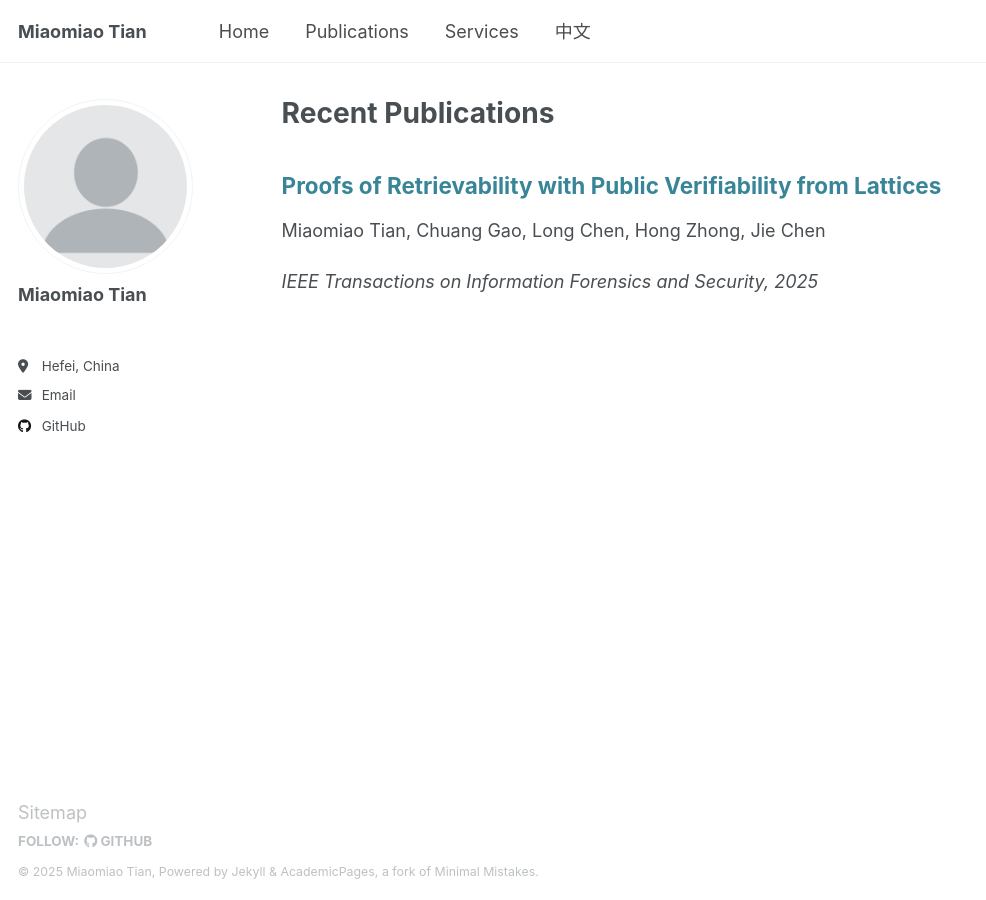
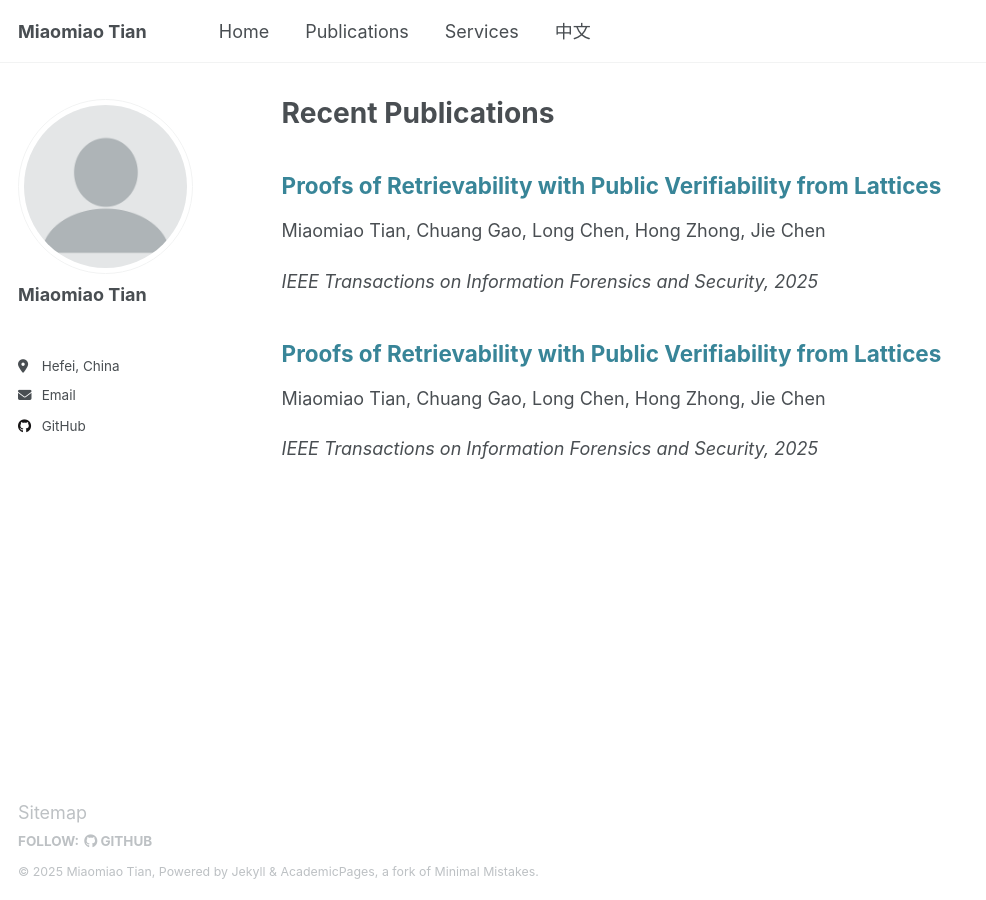
Before and after one commit to dmtian/dmtian.github.io, a Jekyll site: the page built from _pages/publications.html, in a window 1280 px wide. Shown: the whole page, without its empty margins (0-986 px from the left). Built offline with Jekyll 4.4.1, drawn with Linux system fonts in a browser that asks for light colours.

Commit message:
Update publications.html

```diff
--- a/_pages/publications.html
+++ b/_pages/publications.html
@@ -4,7 +4,13 @@ title: "Recent Publications"
 permalink: /publications/
 author_profile: true
 ---
-
+<div>
 <h2 style="color: rgb(56,133,152);">Proofs of Retrievability with Public Verifiability from Lattices</h2>
 <p style="font-size: 18px;">Miaomiao Tian, Chuang Gao, Long Chen, Hong Zhong, Jie Chen</p>
 <i style="font-size: 18px;">IEEE Transactions on Information Forensics and Security, 2025</i>
+</div>
+<div>
+<h2 style="color: rgb(56,133,152);">Proofs of Retrievability with Public Verifiability from Lattices</h2>
+<p style="font-size: 18px;">Miaomiao Tian, Chuang Gao, Long Chen, Hong Zhong, Jie Chen</p>
+<i style="font-size: 18px;">IEEE Transactions on Information Forensics and Security, 2025</i>
+</div>
```
